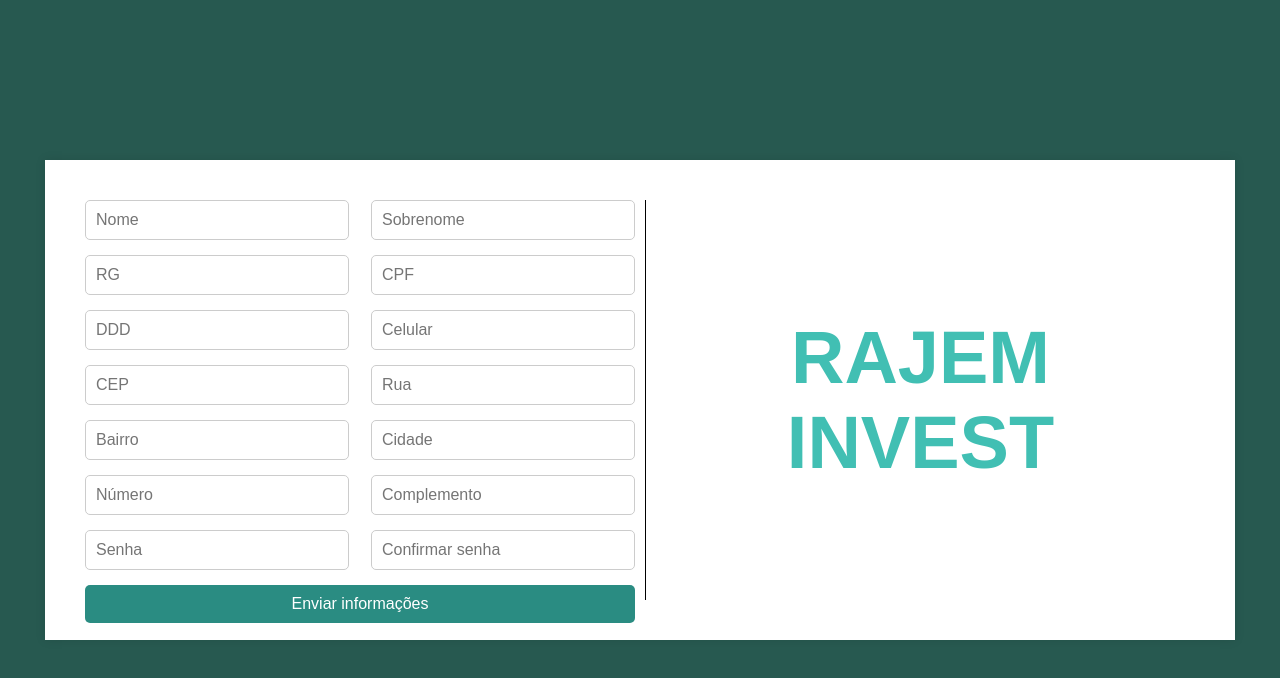
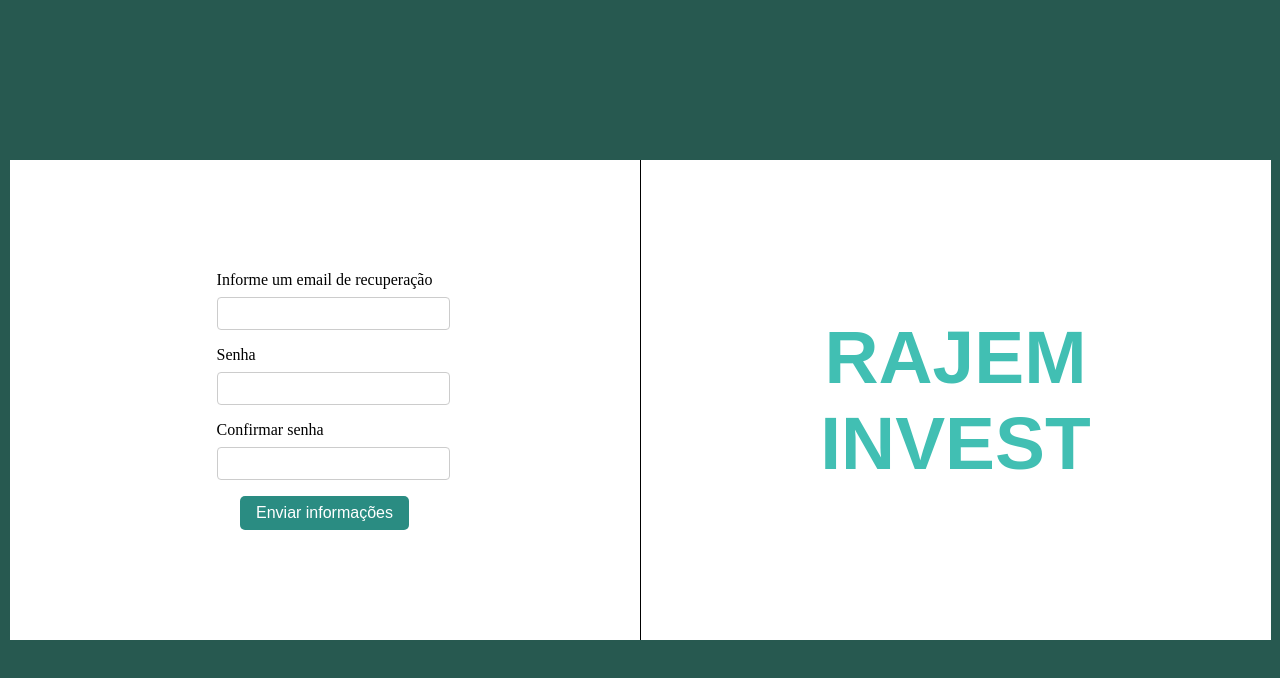
Before and after one commit to AlexsandroAuler/RAJEM-Invest, an Angular app in the folder RAJEM-Invest/: page /dados-primeiro-login in a window 1280 px wide. Shown: the top 678 px of the page. Built offline with nearby package versions, Linux system fonts and the light colour scheme.

Commit message:
Atualização css e html da tela dados-primeiro-login

```diff
--- a/RAJEM-Invest/src/app/login/dados-primeiro-login/dados-primeiro-login.component.css
+++ b/RAJEM-Invest/src/app/login/dados-primeiro-login/dados-primeiro-login.component.css
@@ -1,32 +1,32 @@
-* {
-    margin: 0;
-    padding: 0;
-    box-sizing: border-box;
-  }
-
-  body {
-    font-family: Arial, sans-serif;
-    background-color: #295C4B;
-    display: flex;
-    justify-content: center;
-    align-items: center;
-    height: 100vh;
-  }
-
-  .container {
+body{
+  display: flex;
+  flex-direction: row;
+}
+.container {
     background-color: white;
     display: flex;
     flex-direction: column;
     justify-content: center;
     align-items: center;
     padding: 40px;
-    box-shadow: 0 0 10px rgba(0, 0, 0, 0.1);
+    height: 400px;
+    width: 550px;
+    text-align: center;
+    border-right: 1px solid black;
   }
 
   .form-container {
     display: flex;
-    justify-content: space-between;
+    justify-content: center;
+    flex-direction: column;
+    align-items: center;
+
+  }
+
+  .form-group{
+    margin-bottom: 1rem;
     width: 100%;
+    max-width: 400px;
   }
 
   .form-left {
@@ -34,53 +34,55 @@
     width: 550px;
     display: flex;
     flex-direction: column;
-    margin-right: 10px;
+    justify-content: center;
+    align-items: center;
+    text-align: center;
   }
 
+
   .form-right {
+    background-color: white;
     height: 400px;
     width: 550px;
     display: flex;
     justify-content: center;
     align-items: center;
-    border-left: 1px solid black;
     text-align: center;
     padding: 40px;
     font-weight: bolder;
+    font-size: 64px;
 
   }
 
   .form-right h3{
     font-family: sans-serif;
-    font-size: 74px;
     color: #41BFB3;
     font-weight: 900;
+    margin: 0;
 
   }
 
-  .form-row {
-    display: flex;
-    justify-content: space-between;
-    margin-bottom: 15px;
+
+
+  .form-group input {
+    width: 100%;
+    padding: 0.5rem;
+    border: 1px solid #ccc;
+    border-radius: 4px;
   }
-
-  .form-row input {
-    width: 48%;
-    padding: 10px;
-    font-size: 16px;
-    border: 1px solid #ccc;
-    border-radius: 5px;
+  .form-group label{
+    display: block;
+    margin-bottom: 0.5rem;
+    text-align: left;
   }
-
   button {
-    width: 100%;
-    padding: 10px;
+    padding: 0.5rem 1rem;
     background-color: #2a8c82;
-    color: #fff;
+    color: white;
     border: none;
     border-radius: 5px;
     cursor: pointer;
-    font-size: 16px;
+    font-size: 1rem;
   }
 
   button:hover {
--- a/RAJEM-Invest/src/app/login/dados-primeiro-login/dados-primeiro-login.component.html
+++ b/RAJEM-Invest/src/app/login/dados-primeiro-login/dados-primeiro-login.component.html
@@ -1,40 +1,41 @@
+<body>
   <div class="container">
       <div class="form-container">
         <div class="form-left">
           <form>
-          <div class="form-row">
-            <input type="text" placeholder="Nome" required>
-            <input type="text" placeholder="Sobrenome" required>
+            <div class="form-group">
+              <label>Informe um email de recuperação</label>
+              <input
+                id="emailreserva"
+                name="emailreserva"
+                type="text"
+                required
+              />
             </div>
-          <div class="form-row">
-            <input type="text" placeholder="RG" required>
-            <input type="text" placeholder="CPF" required>
+            <div class="form-group">
+              <label>Senha</label>
+              <input
+                id="password"
+                name="password"
+                type="password"
+                required
+              />
             </div>
-          <div class="form-row">
-            <input type="text" placeholder="DDD" required>
-            <input type="text" placeholder="Celular" required>
-          </div>
-          <div class="form-row">
-            <input type="text" placeholder="CEP" required>
-            <input type="text" placeholder="Rua" required>
-          </div>
-          <div class="form-row">
-            <input type="text" placeholder="Bairro" required>
-            <input type="text" placeholder="Cidade" required>
-          </div>
-          <div class="form-row">
-            <input type="text" placeholder="Número" required>
-            <input type="text" placeholder="Complemento">
-          </div>
-          <div class="form-row">
-            <input type="password" placeholder="Senha" required>
-            <input type="password" placeholder="Confirmar senha" required>
+            <div class="form-group">
+              <label>Confirmar senha</label>
+              <input
+                id="password"
+                name="password"
+                type="password"
+                required
+              />
             </div>
             <button type="submit">Enviar informações</button>
           </form>
       </div>
-      <div class="form-right">
-        <h3>RAJEM INVEST</h3>
     </div>
   </div>
+  <div class="form-right">
+    <h3>RAJEM <br> INVEST</h3>
   </div>
+</body>
```
Lines whose indentation alone changed are shown as unchanged.
